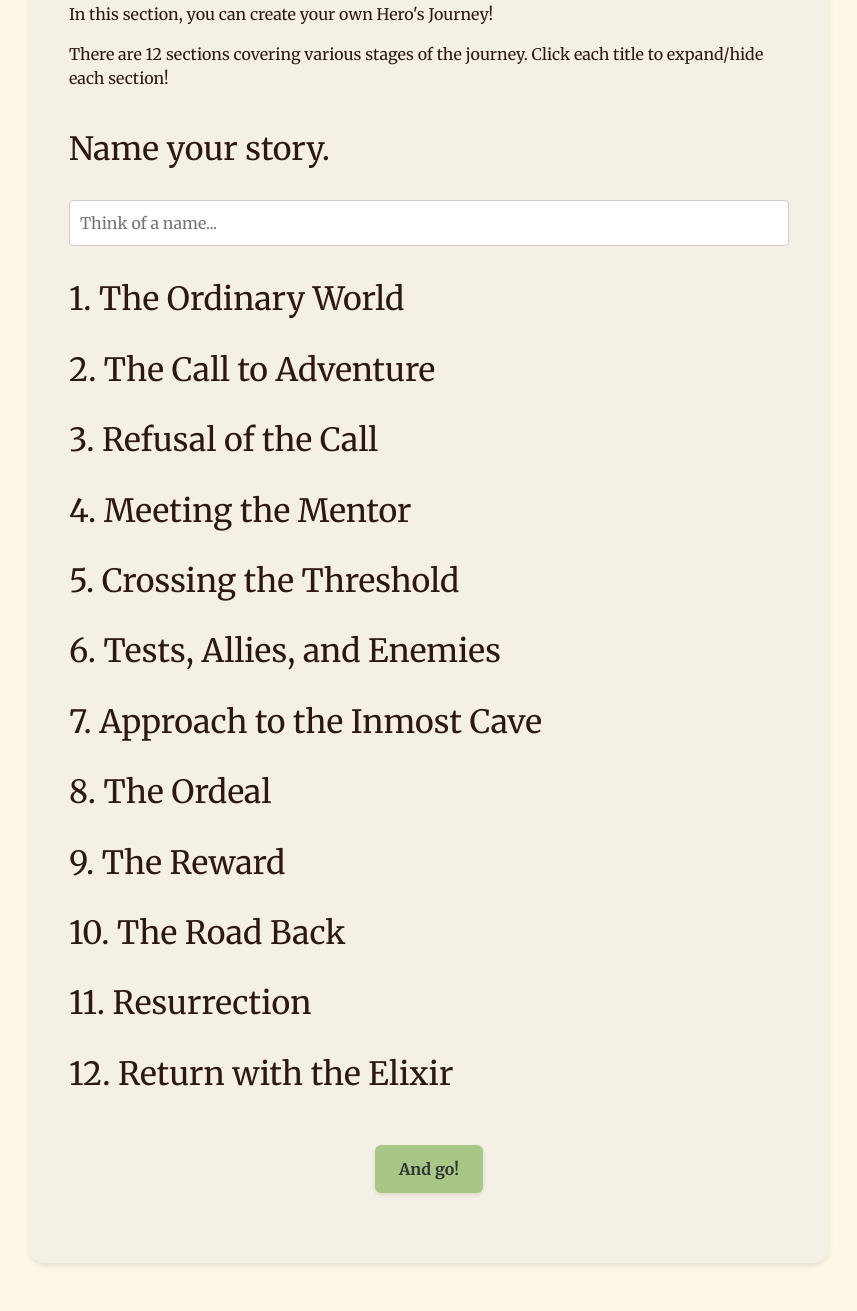
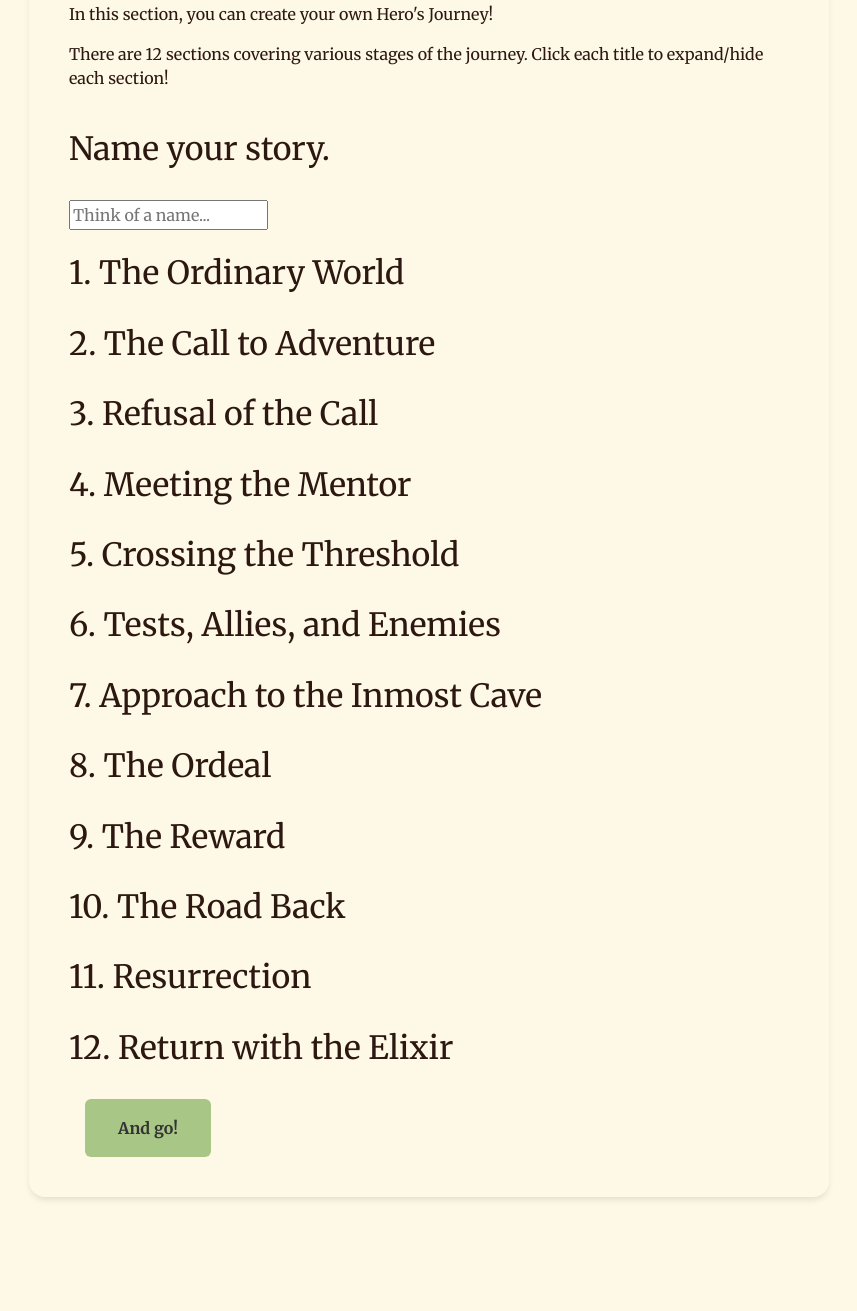
Before and after one commit to he-larious/heros-journey, a Flask app: page /create in a window 1280 px wide. Shown: the part 222-1533 px from the top of the page, without its empty margins (211-1068 px from the left). After the commit the page ends 1422 px from the top, so only its background shows below. Run offline with Flask 3, Linux system fonts and the light colour scheme.

Commit message:
Update with the graphic design

```diff
--- a/static/css/quiz.css
+++ b/static/css/quiz.css
@@ -33,7 +33,7 @@
     max-width: 800px;
     margin: 3rem auto;
     padding: 2.5rem;
-    background: var(--parchment);
+    background: var(--baset-color);
     border-radius: 16px;
     box-shadow: var(--shadow-md);
     color: var(--parchment-text);
@@ -456,49 +461,18 @@
 }
 
 .retry-button:hover {
-    background-color: var(--dark-gray);
+    background-color: var(--accent-color);
     transform: translateY(-2px);
     box-shadow: var(--shadow-md);
 }
 
 .learn-more-button {
-    background-color: var(--primary-blue);
+    background-color: var(--accent-color);
     color: var(--white);
 }
 
 .learn-more-button:hover {
-    background-color: var(--primary-blue-hover);
+    background-color: var(--accent-color);
     transform: translateY(-2px);
     box-shadow: var(--shadow-md);
 }
-
-.story-input {
-    width: 100%;
-    padding: 10px;
-    border: 1px solid #ccc;
-    border-radius: 4px;
-    margin-bottom: 10px;
-    box-sizing: border-box;
-}
-
-.btn {
-    padding: 12px 24px;
-    border-radius: 6px;
-    font-size: 16px;
-    font-weight: 600;
-    cursor: pointer;
-    transition: all 0.3s ease;
-    border: none;
-    outline: none;
-    text-align: center;
-    text-decoration: none;
-    display: inline-block;
-    box-shadow: 0 2px 4px rgba(0,0,0,0.1);
-}
-
-.button-container {
-    display: flex;
-    justify-content: center;
-    margin-top: 20px;
-    margin-bottom: 30px;
-}
```
Also changed, not shown: other parts of static/css/quiz.css (+15 -10 lines).
